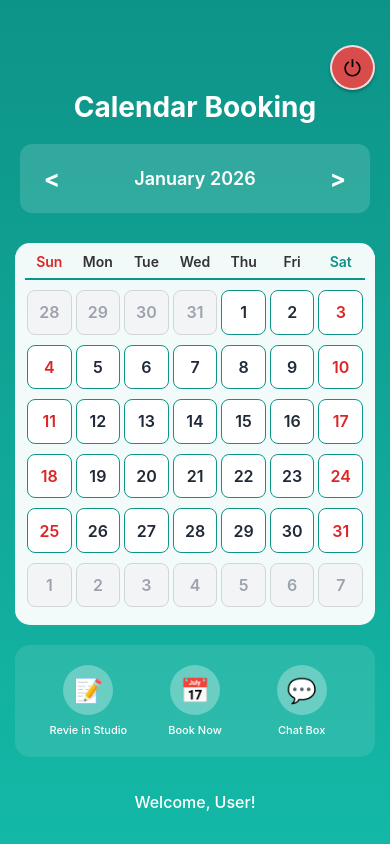
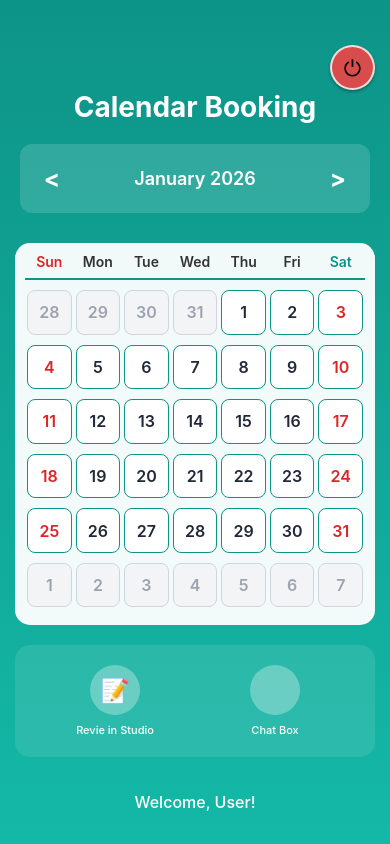
Before and after one commit to LeeDev428/iluna-studio_photobooth-system, a React Native app in the folder mobile-app/: screen /Dashboard in a window 390 px wide. Built offline with nearby package versions, Linux system fonts and the light colour scheme.

Commit message:
Update DashboardScreen.js

```diff
--- a/mobile-app/src/screens/DashboardScreen.js
+++ b/mobile-app/src/screens/DashboardScreen.js
@@ -85,13 +85,11 @@ export default function DashboardScreen({ route, navigation }) {
     }
 
     setSelectedDate(dateInfo.date);
-    Alert.alert(
-      'Date Selected',
-      `You selected: ${dateInfo.date.toLocaleDateString()}\n\nThis will be used for booking.`,
-      [
-        { text: 'OK', onPress: () => console.log('Selected date:', dateInfo.date) }
-      ]
-    );
+    // Navigate to TimeSlot screen
+    navigation.navigate('TimeSlot', {
+      selectedDate: dateInfo.date,
+      user: user,
+    });
   };
 
   const handleLogout = () => {
@@ -246,14 +244,7 @@ export default function DashboardScreen({ route, navigation }) {
 
             <TouchableOpacity style={styles.navItem}>
               <View style={styles.iconContainer}>
-                <Text style={styles.iconText}>📅</Text>
-              </View>
-              <Text style={styles.navLabel}>Book Now</Text>
-            </TouchableOpacity>
-
-            <TouchableOpacity style={styles.navItem}>
-              <View style={styles.iconContainer}>
-                <Text style={styles.iconText}>💬</Text>
+                <Text style={styles.iconText}></Text>
               </View>
               <Text style={styles.navLabel}>Chat Box</Text>
             </TouchableOpacity>
```
